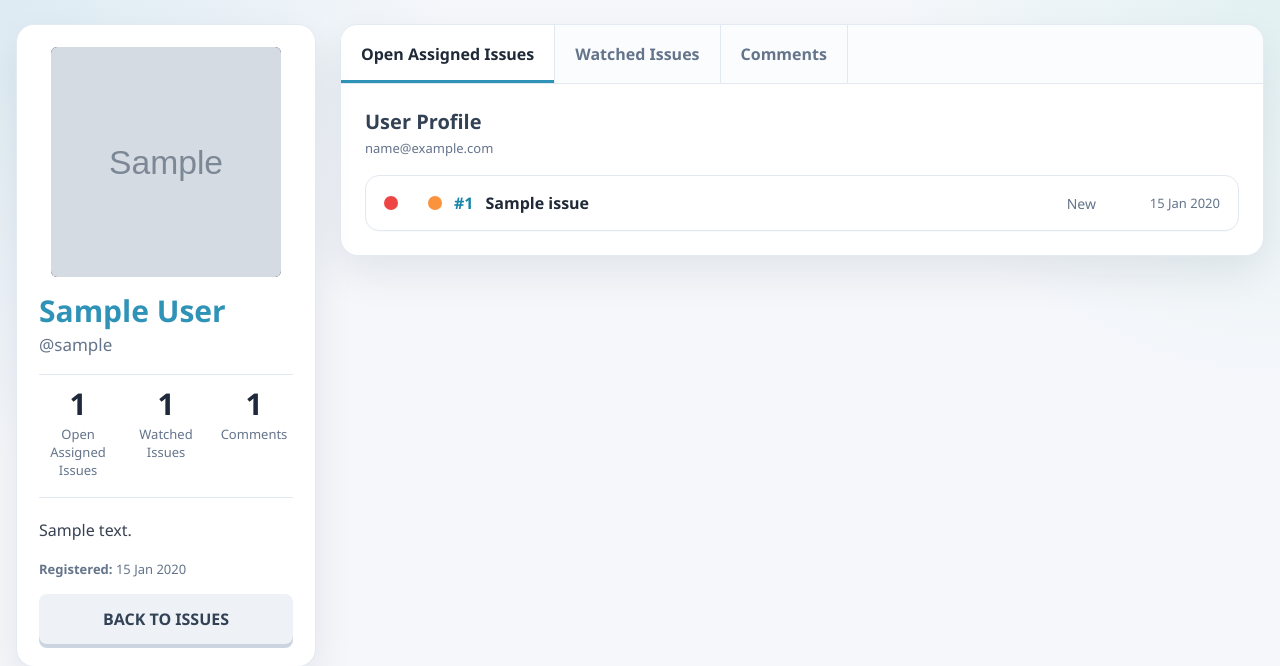
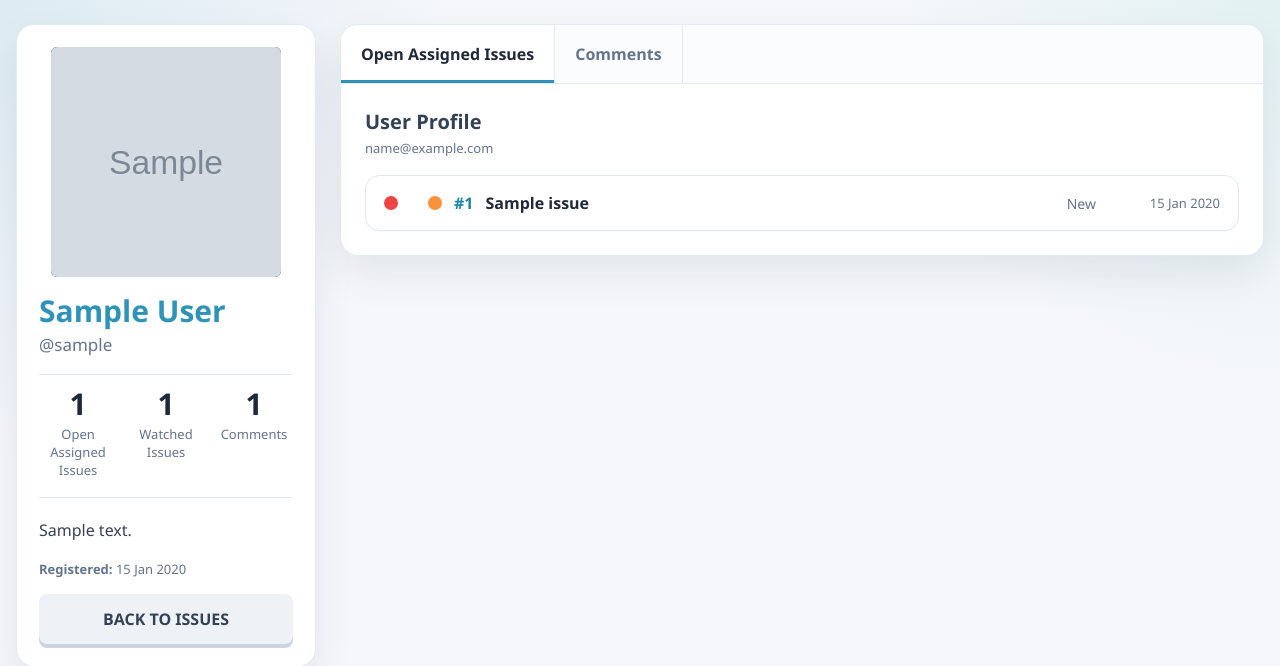
Before and after one commit to ChristianBarone/IssueTracker-Backend, a Django app: a page that uses src/issues/templates/users/profile.html in a window 1280 px wide. Shown: the top 666 px of the page. Run offline with Django 3.2, Linux system fonts and the light colour scheme; data comes from the database, SQL or seed files in the repository; tables that the repository leaves empty hold one stand-in row (values such as "Sample post"); grey boxes marked "Sample" are stand-in pictures.

Commit message:
Post-demo hotfixes

```diff
--- a/src/issues/templates/issues/detail.html
+++ b/src/issues/templates/issues/detail.html
@@ -172,7 +172,7 @@
                     {% for comment in issue.comments.all|dictsortreversed:"created_at" %}
                     <div class="comment-item" id="comment-{{ comment.id }}">
                         <div class="comment-meta">
-                            <a class="comment-author" href={% url 'user_profile' comment.author.username %}>@{{ issue.assignee.username }}</a>
+                            <a class="comment-author" href={% url 'user_profile' comment.author.username %}>@{{ comment.author.username }}</a>
                             {{ comment.created_at|timesince }} ago
                         </div>
 
--- a/src/issues/templates/users/profile.html
+++ b/src/issues/templates/users/profile.html
@@ -59,7 +59,9 @@
 		<section class="card activity-card">
 			<div class="tabs">
 				<a href="?tab=assigned" class="{% if tab == 'assigned' %}active{% endif %}">Open Assigned Issues</a>
-				<a href="?tab=watched" class="{% if tab == 'watched' %}active{% endif %}">Watched Issues</a>
+                {% if is_owner %}
+				    <a href="?tab=watched" class="{% if tab == 'watched' %}active{% endif %}">Watched Issues</a>
+                {% endif %}
 				<a href="?tab=comments" class="{% if tab == 'comments' %}active{% endif %}">Comments</a>
 			</div>
 
--- a/src/issues/views.py
+++ b/src/issues/views.py
@@ -34,7 +34,7 @@ def issue_list(request):
 
     if search_query:
         # Cerca: Subject i ID (o Description si vols afegir-ho)
-        issues = issues.filter(Q(subject__icontains=search_query) | Q(id__icontains=search_query))
+        issues = issues.filter(Q(subject__icontains=search_query) | Q(id__icontains=search_query) | Q(description__icontains=search_query))
 
     # Filtrado por TYPE (Acumulativo)
     if selected_types:
```
